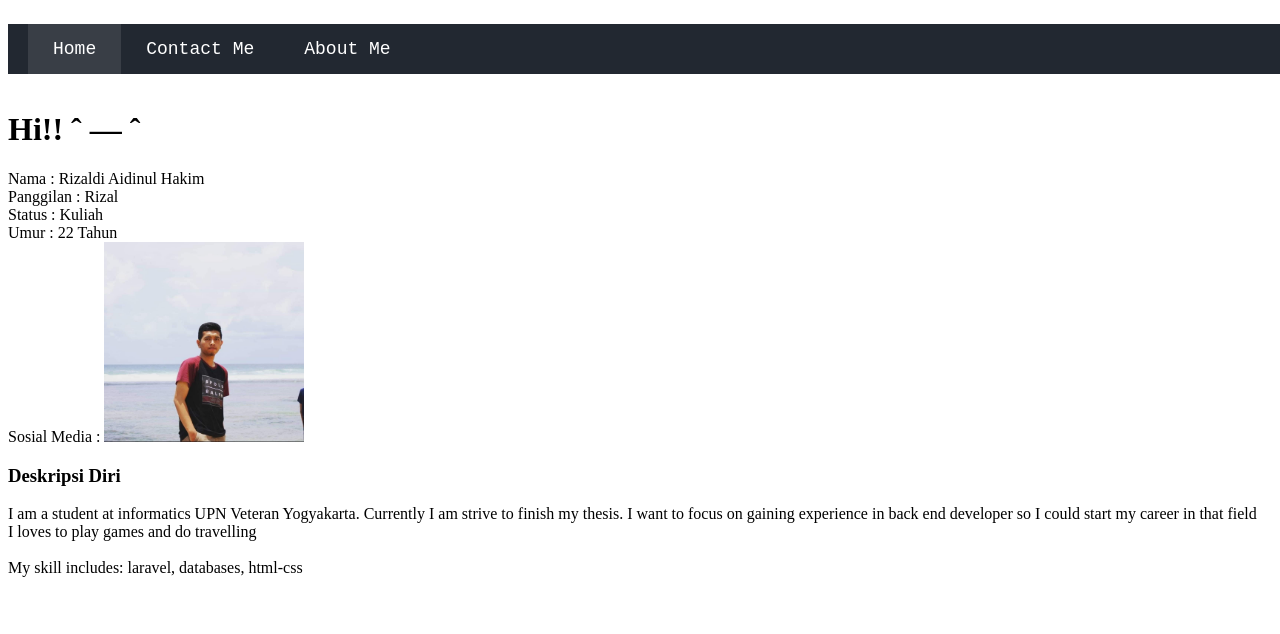
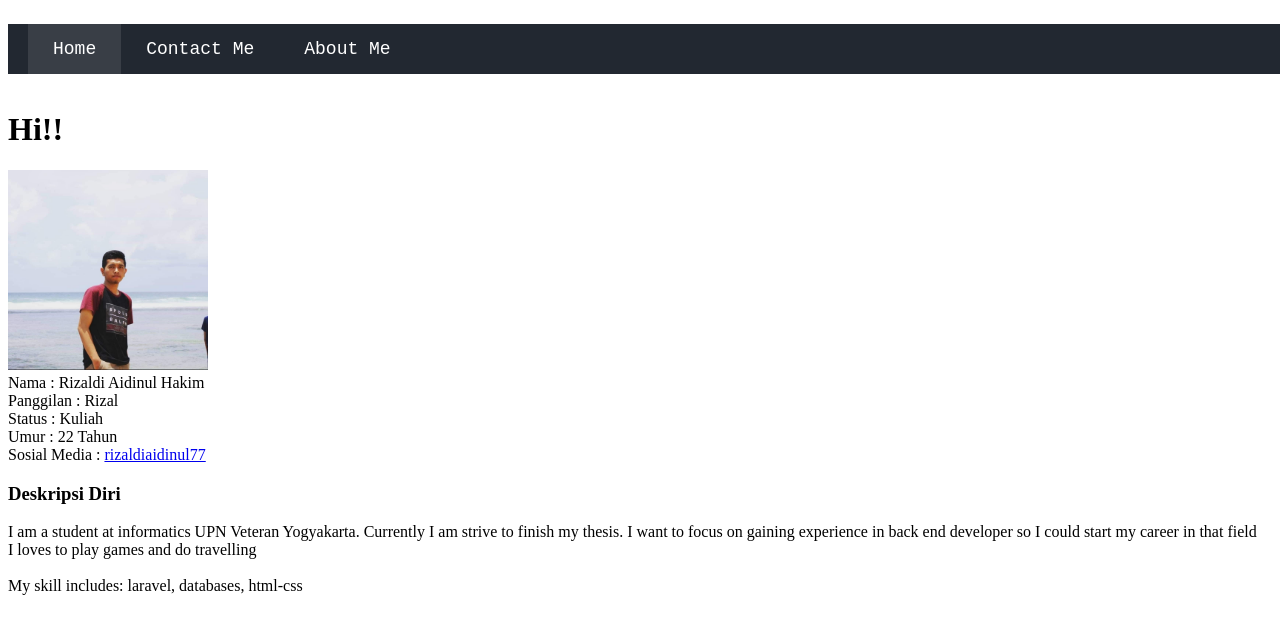
Before and after one commit to zettacamp-rizaldi-aidinul/Rizal_zettacamp_catfish, a plain HTML site: page Index.html in a window 1280 px wide. Shown: the top 634 px of the page. Drawn offline with Linux system fonts and the light colour scheme.

Commit message:
update progress tugas 2

```diff
--- a/Index.html
+++ b/Index.html
@@ -16,12 +16,13 @@
         </ul>
     </nav>
 
-    <h1>Hi!! &circ; &mdash; &circ;</h1>
+    <h1>Hi!!</h1>
+    <img src="image/foto profil.jpg" width="200" height="200"><br>
     <span>Nama : Rizaldi Aidinul Hakim</span><br>
     <span>Panggilan : Rizal</span><br>
     <span>Status : Kuliah</span><br>
     <span>Umur : 22 Tahun</span><br>
-    <span>Sosial Media : </span><a href="https://www.instagram.com/rizaldiaidinul77/" title="instagram account" target="_blank"><img src="image/foto profil.jpg" width="200" height="200"></a>
+    <span>Sosial Media : </span><a href="https://www.instagram.com/rizaldiaidinul77/" title="instagram account" target="_blank">rizaldiaidinul77</a>
 
     <h3>Deskripsi Diri</h3>
     <p>I am a student at informatics UPN Veteran Yogyakarta. Currently I am strive to finish my thesis. I want to focus on gaining experience in back end developer so I could start my career in that field <br>
```
Also changed, not shown: contact.html (+1 -1 lines).
